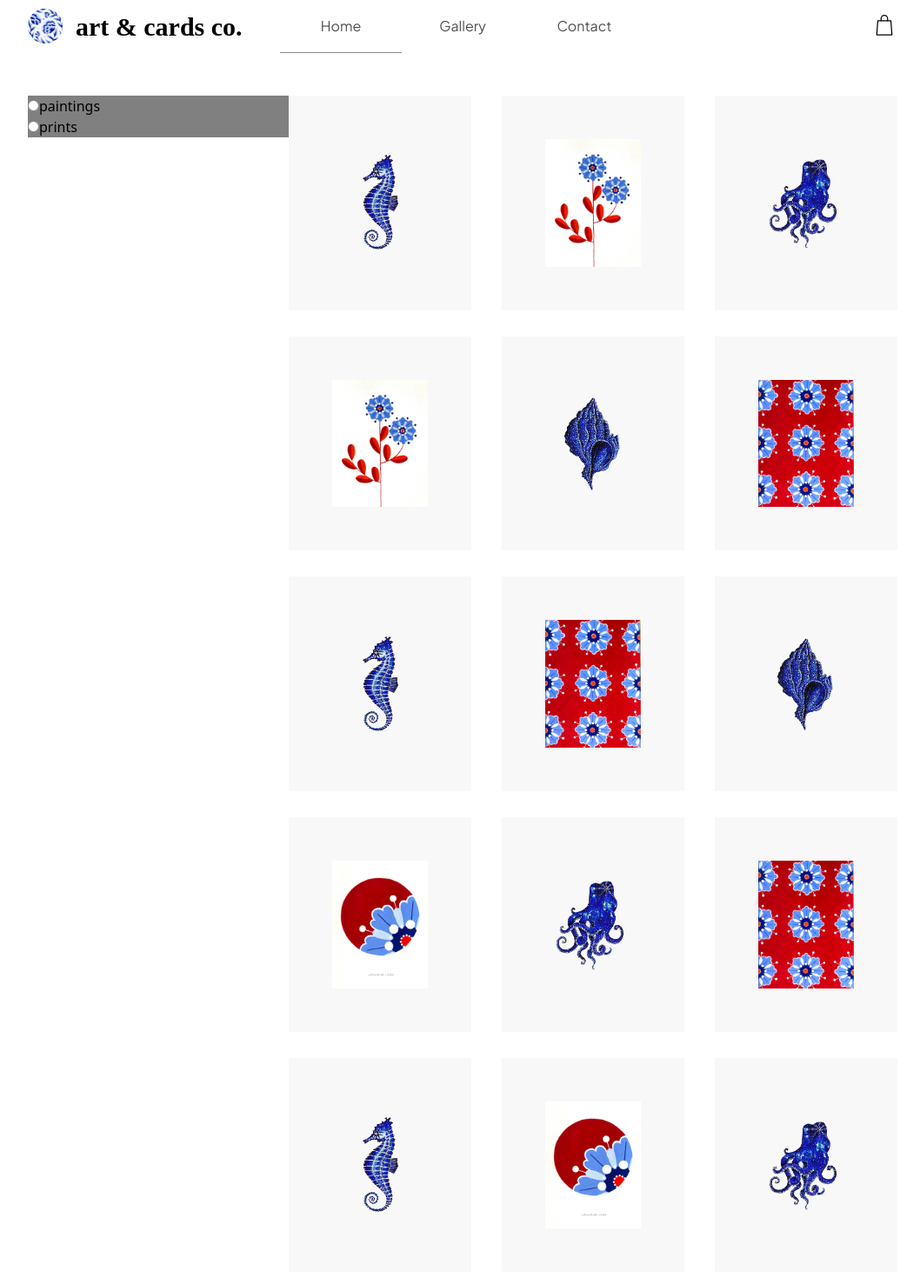
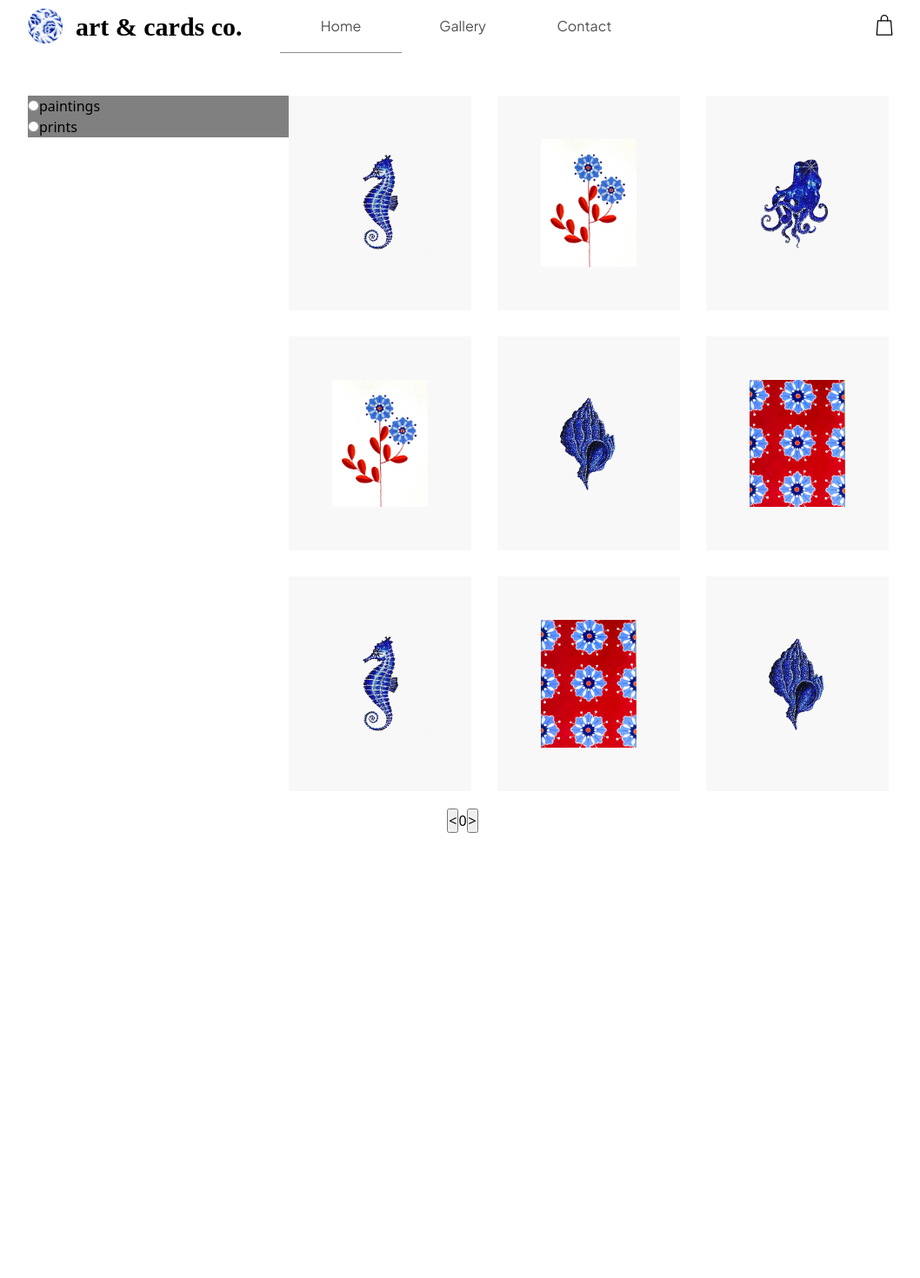
Before and after one commit to wellwe11/elliesWebsite, a React (Vite) app: page /gallery in a window 1280 px wide. Shown: the top 1470 px of the page at 87% size, without its empty margins (108-1166 px from the left). After the commit the page ends 978 px from the top, so only its background shows below. Built offline with nearby package versions, Linux system fonts and the light colour scheme; a web font is replaced by a local one.

Commit message:
I think the page-selector works now

```diff
--- a/src/UI/UIComponents/BODY/gallery/GALLERY.jsx
+++ b/src/UI/UIComponents/BODY/gallery/GALLERY.jsx
@@ -1,5 +1,27 @@
 import { useEffect, useState } from "react";
 import classes from "./GALLERY.module.scss";
+
+const PageSelector = ({ page, setPage, products }) => {
+  const handlePage = (type) => {
+    if (type === "increment") {
+      if (page * 9 <= products?.length) {
+        setPage((prev) => prev + 1);
+      }
+    } else if (type === "decrement") {
+      setPage((prev) => (prev > 1 ? prev - 1 : 1));
+    } else {
+      console.log("alex e inte smart hihi");
+    }
+  };
+
+  return (
+    <div>
+      <button onClick={() => handlePage("decrement")}>{"<"}</button>
+      {page}
+      <button onClick={() => handlePage("increment")}>{">"}</button>
+    </div>
+  );
+};
 
 const Products = ({ products, filter }) => {
   const displayedProducts = (
@@ -13,7 +35,6 @@ const Products = ({ products, filter }) => {
       <img src={product.image} alt="" />
     </div>
   ));
-
   return (
     <div className={classes.products}>
       <div className={classes.productsContainer}>{displayedProducts}</div>
@@ -51,7 +72,32 @@ const FilterSideBar = ({ data, filter, setFilter }) => {
 
 const Gallery = ({ data }) => {
   const [flattedData, setFlattedData] = useState(null);
+  const [productsOnPage, setProductsOnPage] = useState(null);
   const [filter, setFilter] = useState(null);
+  const [page, setPage] = useState(0);
+
+  useEffect(() => {
+    if (!flattedData) return;
+
+    // minImages displays the absolute minimum of index which is allowed to be shown on each page
+    // page starts on 0, goes to 1, 2, 3 etc.
+    // First image is then current page * 9.
+    // So, 0, 8, 18 etc.
+    const minImages = page * 9;
+
+    // maxPage displays absolute maximum index that is displayed on current page
+    // so, 8, 17, 26 etc.
+    const maxPage = minImages + 8;
+    console.log(minImages, maxPage);
+
+    const imagesOnPage = flattedData.filter(
+      (obj, index) => index >= minImages && index <= maxPage
+    );
+
+    console.log(imagesOnPage);
+
+    setProductsOnPage(imagesOnPage);
+  }, [flattedData, page]);
 
   useEffect(() => {
     if (!data) return null;
@@ -70,6 +116,13 @@ const Gallery = ({ data }) => {
     setFlattedData(flattedData);
   }, [data]);
 
+  if (!productsOnPage)
+    return (
+      <div>
+        <h1>loading..</h1>
+      </div>
+    );
+
   const filterSideBarWrapper = (
     <div className={classes.filterSideBarWrapper}>
       <FilterSideBar data={data} filter={filter} setFilter={setFilter} />
@@ -78,20 +131,23 @@ const Gallery = ({ data }) => {
 
   const productsWrapper = (
     <div className={classes.productsWrapper}>
-      <Products products={flattedData} filter={filter} />
+      <Products products={productsOnPage} filter={filter} />
     </div>
   );
 
-  if (!flattedData)
-    return (
-      <div>
-        <h1>loading..</h1>
-      </div>
-    );
+  const pageWrapper = (
+    <div className={classes.pageWrapper}>
+      <PageSelector products={flattedData} page={page} setPage={setPage} />
+    </div>
+  );
+
   return (
     <div className={classes.gallery}>
-      {filterSideBarWrapper}
-      {productsWrapper}
+      <div className={classes.galleryTop}>
+        {filterSideBarWrapper}
+        {productsWrapper}
+      </div>
+      {pageWrapper}
     </div>
   );
 };
--- a/src/UI/UIComponents/BODY/gallery/GALLERY.module.scss
+++ b/src/UI/UIComponents/BODY/gallery/GALLERY.module.scss
@@ -1,4 +1,5 @@
 .gallery {
+  .galleryTop {
     width: 100%;
     height: 100%;
 
@@ -15,6 +16,15 @@
     }
   }
 
+  .pageWrapper {
+    display: flex;
+    justify-content: center;
+    align-items: center;
+
+    padding: 20px;
+  }
+}
+
 .filterButtonsContainer {
   .filterButton {
     cursor: pointer;
@@ -28,7 +38,7 @@
 .products {
   .productsContainer {
     display: flex;
-    justify-content: space-between;
+
     flex-wrap: wrap;
     gap: 30px;
 
```
Lines whose indentation alone changed are shown as unchanged.
